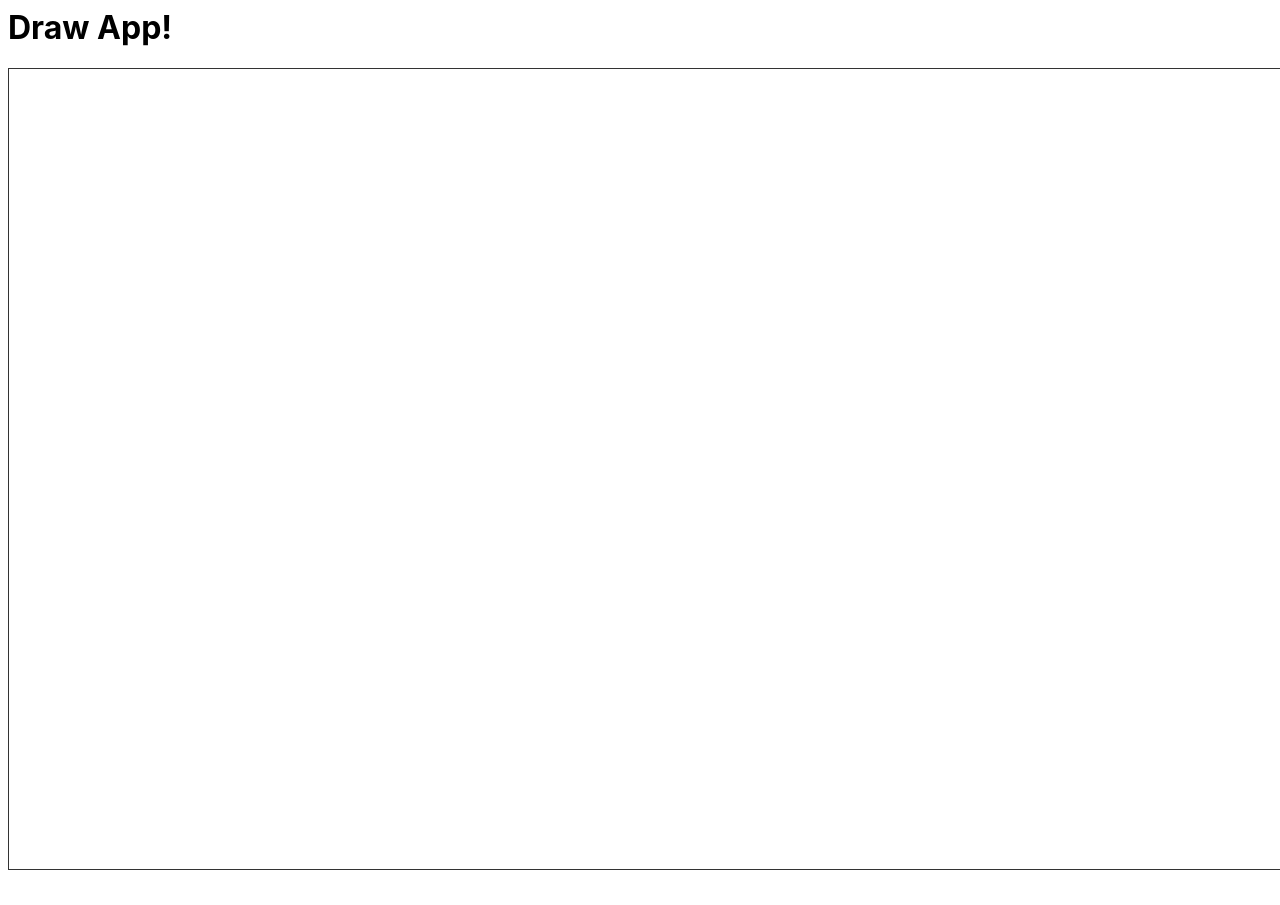
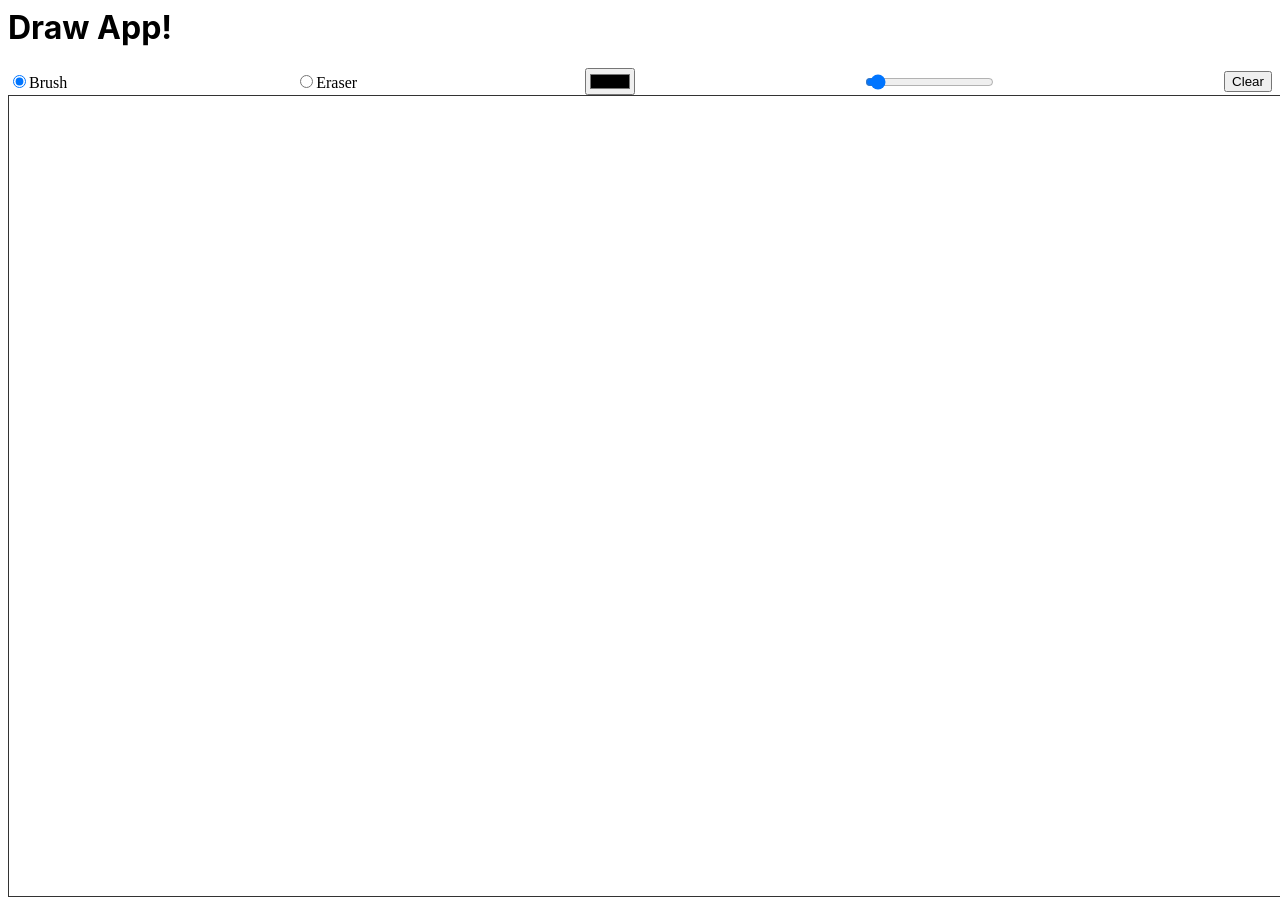
Before and after one commit to artur-dani/canvas-drawing-app, a React (Create React App) app: page / in a window 1280 px wide. Before the commit the page ends 878 px from the top, so only its background shows below. Built offline with nearby package versions, Linux system fonts and the light colour scheme.

Commit message:
Add Toolbar configuration

```diff
--- a/src/App1.js
+++ b/src/App1.js
@@ -1,17 +1,19 @@
 import React from 'react';
 import './style.css';
 
-import { Canvas } from './components/Canvas1';
-import { useCanvas } from './hooks/useCanvas';
+import { Canvas, Toolbar } from './components';
+import { useCanvas, useToolbar } from './hooks';
 // import SettingBar from "./components/SettingBar";
 // import ConfigBar from "./components/ConfigBar";
 
 export default function App1() {
-  const { canvas } = useCanvas();
+  const { brushConfig, handleConfigChange } = useToolbar();
+  const { canvas } = useCanvas(brushConfig);
 
   return (
     <div>
       <h1>Draw App!</h1>
+      <Toolbar onConfigChange={handleConfigChange} />
       <Canvas canvasRef={canvas} />
     </div>
   );
--- /dev/null
+++ b/src/components/Toolbar.js
@@ -0,0 +1,55 @@
+import React from 'react';
+
+import { DEFAULT_SETTINGS } from '../constants';
+
+export const Toolbar = ({ onConfigChange }) => {
+  return (
+    <aside
+      style={{
+        display: 'flex',
+        justifyContent: 'space-between',
+        alignItems: 'center',
+        width: '100%',
+      }}
+    >
+      <div>
+        <input
+          type="radio"
+          onChange={onConfigChange}
+          id="tool-brush"
+          name="globalCompositeOperation"
+          value="source-over"
+          defaultChecked
+        />
+        <label htmlFor="tool-brush">Brush</label>
+      </div>
+      <div>
+        <input
+          type="radio"
+          onChange={onConfigChange}
+          id="tool-eraser"
+          name="globalCompositeOperation"
+          value="destination-out"
+        />
+        <label htmlFor="tool-eraser">Eraser</label>
+      </div>
+
+      <input
+        onChange={onConfigChange}
+        type="color"
+        name="strokeStyle"
+        defaultValue={DEFAULT_SETTINGS.strokeStyle}
+      />
+      <input
+        onChange={onConfigChange}
+        type="range"
+        name="lineWidth"
+        min="1"
+        max="100"
+        defaultValue={DEFAULT_SETTINGS.lineWidth}
+      />
+
+      <button>Clear</button>
+    </aside>
+  );
+};
--- /dev/null
+++ b/src/components/index.js
@@ -0,0 +1,2 @@
+export * from './Canvas1';
+export * from './Toolbar';
--- a/src/constants/defaultSettings.js
+++ b/src/constants/defaultSettings.js
@@ -2,6 +2,6 @@ export const DEFAULT_SETTINGS = Object.freeze({
   lineJoin: 'round',
   lineCap: 'round',
   strokeStyle: '#000',
-  lineWidth: 2,
+  lineWidth: 5,
   globalCompositeOperation: 'source-over',
 });
--- /dev/null
+++ b/src/hooks/index.js
@@ -0,0 +1,3 @@
+export * from './useCanvas';
+export * from './useDraw';
+export * from './useToolbar';
--- a/src/hooks/useCanvas.js
+++ b/src/hooks/useCanvas.js
@@ -3,7 +3,7 @@ import { useDraw } from './useDraw';
 
 import { DEFAULT_SETTINGS } from '../constants';
 
-export const useCanvas = () => {
+export const useCanvas = (brushConfig) => {
   const canvas = useRef();
   const context = useRef();
 
@@ -27,12 +27,12 @@ export const useCanvas = () => {
       return;
     }
 
-    Object.assign(context.current, DEFAULT_SETTINGS);
+    Object.assign(context.current, DEFAULT_SETTINGS, brushConfig);
   };
 
   useEffect(resizeCanvasToWindow, []);
   useEffect(getCanvasContext, []);
-  useEffect(configureCanvasSettings, []);
+  useEffect(configureCanvasSettings, [brushConfig]);
 
   useDraw(canvas, context);
 
--- a/src/hooks/useDraw.js
+++ b/src/hooks/useDraw.js
@@ -5,7 +5,6 @@ export const useDraw = (canvas, context) => {
   const previousCoordinates = useRef([0, 0]);
 
   const updateCoordinates = (e) => {
-    console.log(e.offsetX, e.offsetY);
     previousCoordinates.current = [e.offsetX, e.offsetY];
   };
 
--- /dev/null
+++ b/src/hooks/useToolbar.js
@@ -0,0 +1,18 @@
+import { useState } from 'react';
+
+import { DEFAULT_SETTINGS } from '../constants';
+
+export const useToolbar = () => {
+  const [brushConfig, setBrushConfig] = useState({
+    globalCompositeOperation: DEFAULT_SETTINGS.globalCompositeOperation,
+    strokeStyle: DEFAULT_SETTINGS.strokeStyle,
+    lineWidth: DEFAULT_SETTINGS.lineWidth,
+  });
+
+  const handleConfigChange = (e) => {
+    const { value, name } = e.currentTarget;
+    setBrushConfig({ ...brushConfig, [name]: value });
+  };
+
+  return { brushConfig, handleConfigChange };
+};
```
